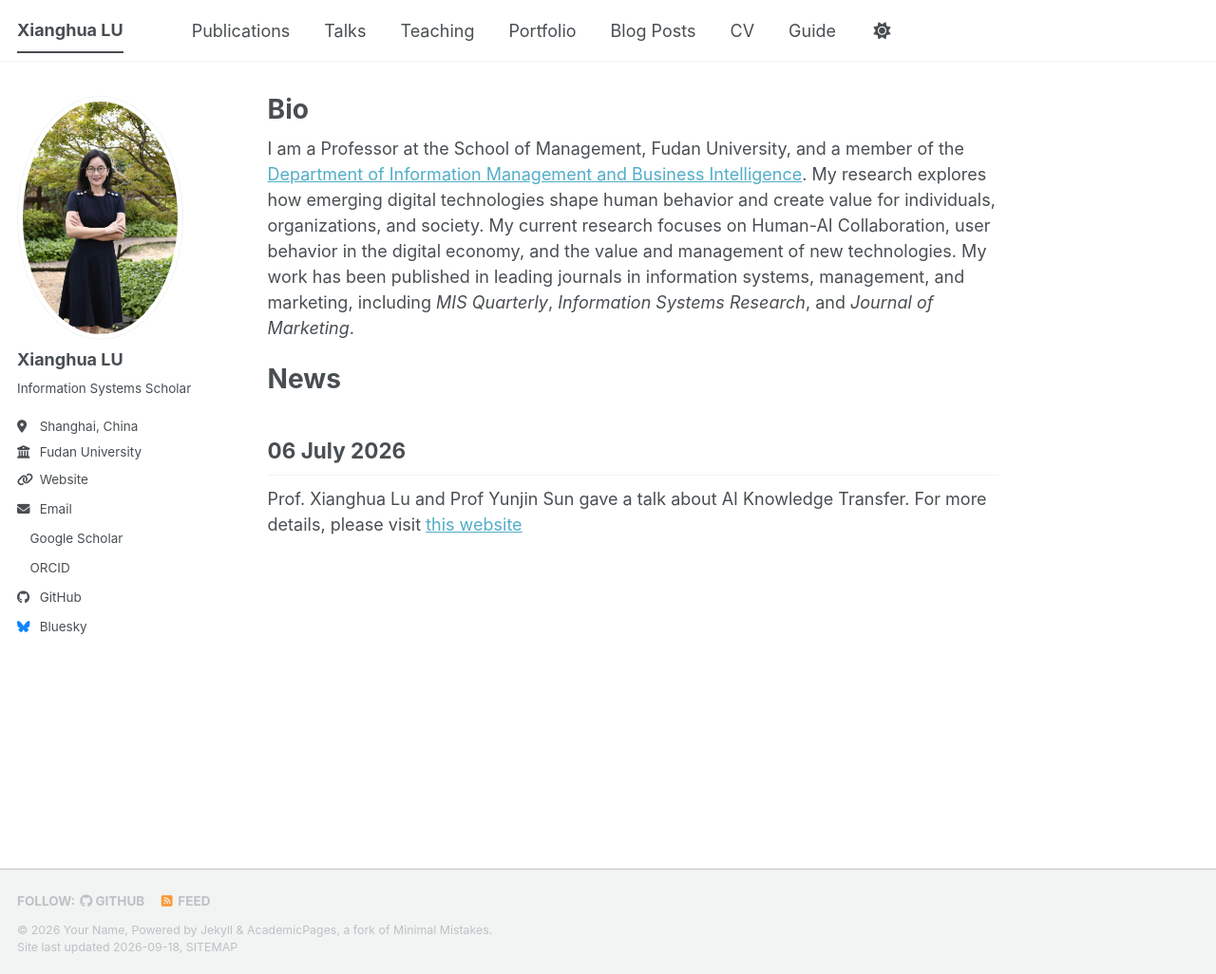
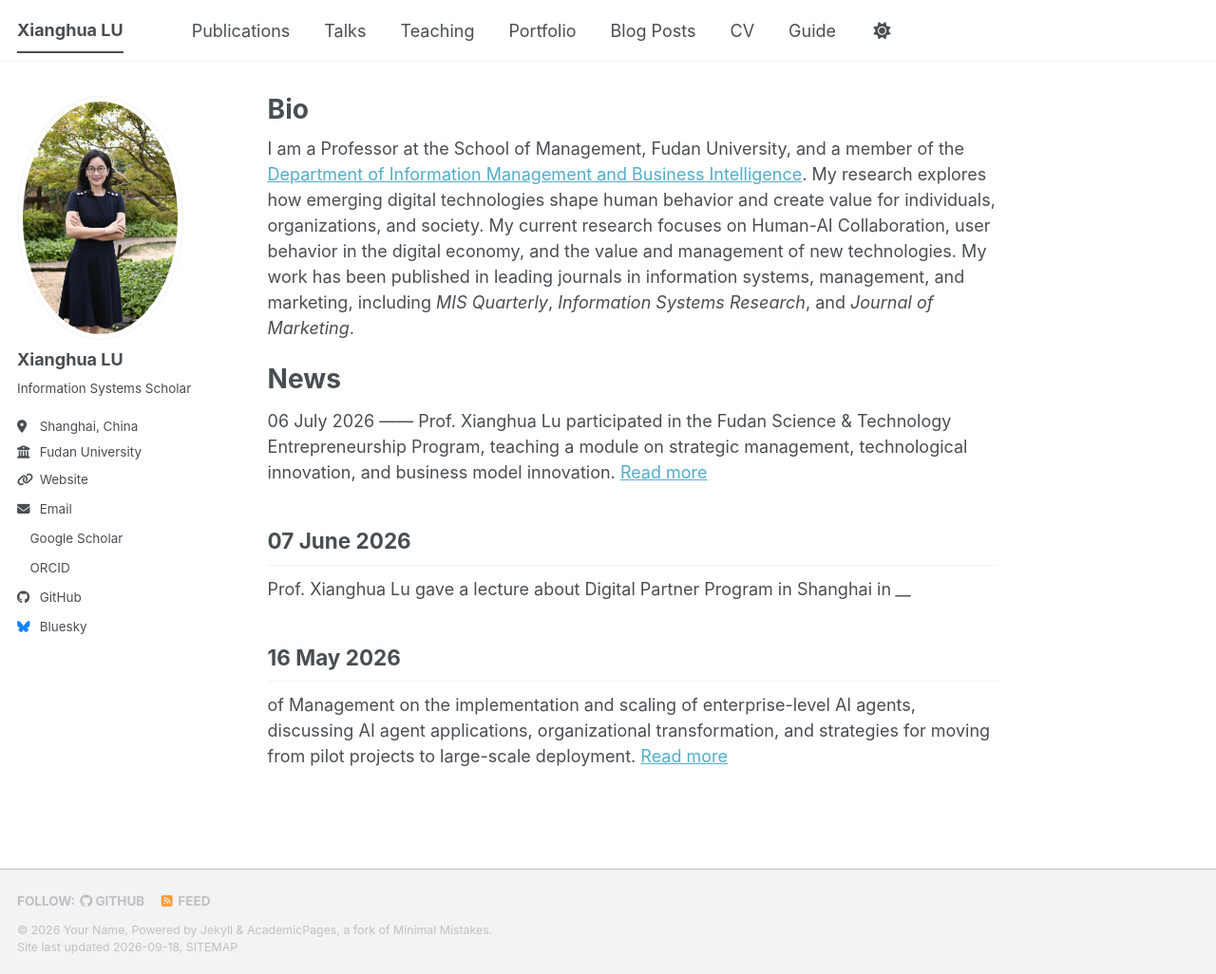
Before and after one commit to Xianghualu/Xianghualu.github.io, a Jekyll site: the page built from _pages/about.md, in a window 1280 px wide and 1026 px high. Shown: the whole window at 95% size. Built offline with Jekyll 4.4.1, drawn with Linux system fonts in a browser that asks for light colours; a style sheet for code colours, icons or effects is not loaded.

Commit message:
Update about.md

```diff
--- a/_pages/about.md
+++ b/_pages/about.md
@@ -14,7 +14,14 @@ My research explores how emerging digital technologies shape human behavior and
 
 News
 ======
-
 06 July 2026
 ------
-Prof. Xianghua Lu and Prof Yunjin Sun gave a talk about AI Knowledge Transfer. For more details, please visit [this website](https://www.fdsm.fudan.edu.cn/fdsti/2026/0706/c2350a34595/page.htm)
+Prof. Xianghua Lu participated in the Fudan Science & Technology Entrepreneurship Program, teaching a module on strategic management, technological innovation, and business model innovation. [Read more](https://www.fdsm.fudan.edu.cn/fdsti/2026/0706/c2350a34595/page.htm)
+
+07 June 2026
+------
+Prof. Xianghua Lu gave a lecture about Digital Partner Program in Shanghai in ____
+
+16 May 2026
+------
+of Management on the implementation and scaling of enterprise-level AI agents, discussing AI agent applications, organizational transformation, and strategies for moving from pilot projects to large-scale deployment. [Read more](http://m.mbaedu.cn/news/view/id/28157.html)
```
